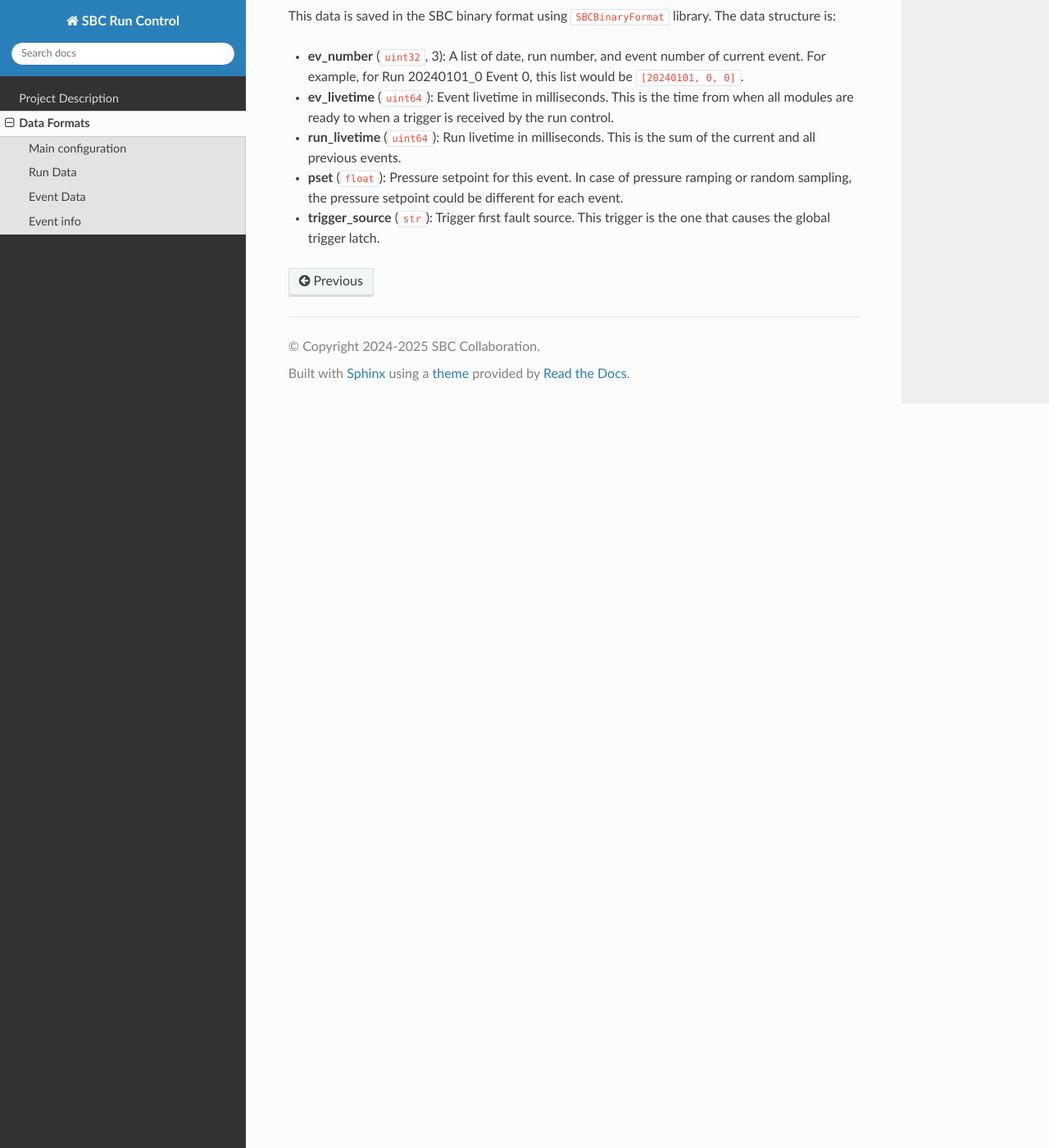
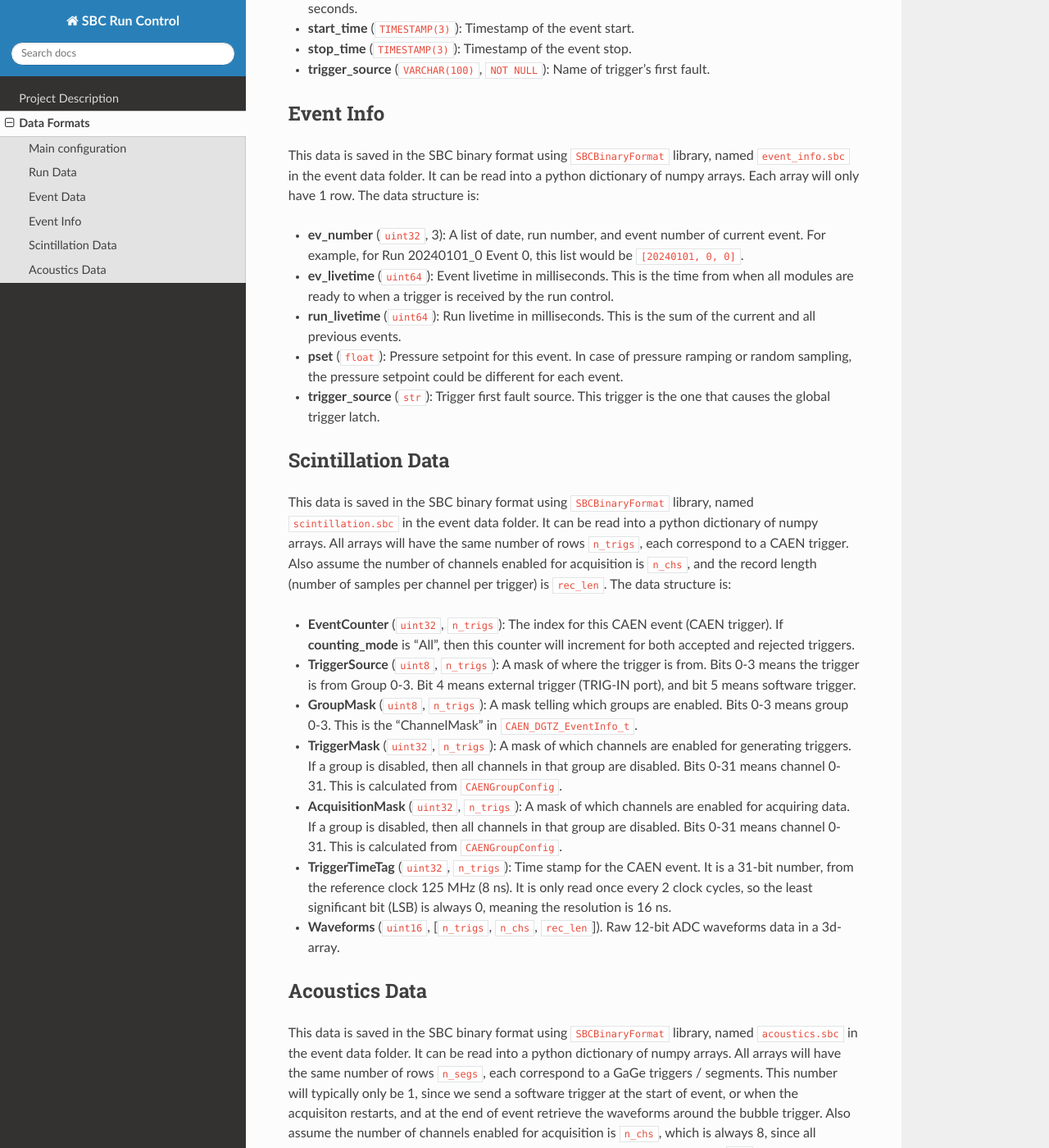
Before and after one commit to SBC-Collaboration/SBC-RunControl, a Sphinx documentation site: the page built from docs/data_format.md, in a window 1280 px wide and 1400 px high, scrolled down 7069 px. Shown: the whole window at 82% size. Built offline with Sphinx 7.4.7 and the Read the Docs theme 3.1.0, drawn with Linux system fonts in a browser that asks for light colours; some of the changed text lies outside the part shown.

Commit message:
Add definition for CAEN and GaGe data

```diff
--- a/docs/data_format.md
+++ b/docs/data_format.md
@@ -54,6 +54,8 @@ The data structure is:
     - **trig_in_as_gate** (`bool`): If `true`, the TRIG-IN port on the digitizer will serve as gate for triggering in all other channels. This means that only if the TRIG-IN is true will the data channel triggering be enabled. If `false`, the TRIG-IN will serve as an additional channel of trigger, which may be useful when doing LED calibration.
     - **decimation** (`int`): Decimation factor for acquisition. This can be n=\[0..7\], and the sampling frequency is f = 62.5 MHz/s / (2 ^ n).
     - **overlap_en** (`bool`): Whether overlapping triggers are enabled. Overlapping triggers are triggers that appear inside the acquisition window of another trigger.
+    - **memory_full** (`str`): Memory full mode. If "Normal", then the CAEN will reject triggers when the memory is full. If "One Buffer Free", it will reject triggers when only one buffer is free. This case, when the first buffer is being read, a new trigger can be accepted and written to the free buffer, make dead time a little shorter.
+    - **counting_mode** (`str`): If "Accepted Only", only accepted triggers will increment **EventCounter**. If "All", all triggers, including rejected triggers, will increment **EventCounter**, so we can know if any triggers are rejected.
     - **polarity** (`str`): Trigger polarity. Rising of falling edge.
     - **majority_level** (`int`): How many groups need to generate concurrent triggers for a global trigger to be generated. A `majority_level` of 0 means any channel from 1 group or more will be accepted.
     - **majority_window** (`int`, 8 ns): The concurrent triggers need to be with in this many clock cycles of each other to count. The internal clock frequency is 125 MHz, so each cycle is 8 ns.
@@ -193,8 +195,8 @@ The event data is saved in the `EventData` tables in the slow control SQL databa
 - **stop_time** (`TIMESTAMP(3)`): Timestamp of the event stop.
 - **trigger_source** (`VARCHAR(100)`, `NOT NULL`): Name of trigger's first fault.
 
-## Event info
-This data is saved in the SBC binary format using `SBCBinaryFormat` library. The data structure is:
+## Event Info
+This data is saved in the SBC binary format using `SBCBinaryFormat` library, named `event_info.sbc` in the event data folder. It can be read into a python dictionary of numpy arrays. Each array will only have 1 row. The data structure is:
 - **ev_number** (`uint32`, 3): A list of date, run number, and event number of current event. For example, for Run
   20240101_0 Event 0, this list would be `[20240101, 0, 0]`.
 - **ev_livetime** (`uint64`): Event livetime in milliseconds. This is the time from when all modules are ready to
@@ -202,3 +204,22 @@ This data is saved in the SBC binary format using `SBCBinaryFormat` library. The
 - **run_livetime** (`uint64`): Run livetime in milliseconds. This is the sum of the current and all previous events.
 - **pset** (`float`): Pressure setpoint for this event. In case of pressure ramping or random sampling, the pressure setpoint could be different for each event.
 - **trigger_source** (`str`): Trigger first fault source. This trigger is the one that causes the global trigger latch.
+
+## Scintillation Data
+This data is saved in the SBC binary format using `SBCBinaryFormat` library, named `scintillation.sbc` in the event data folder. It can be read into a python dictionary of numpy arrays. All arrays will have the same number of rows `n_trigs`, each correspond to a CAEN trigger. Also assume the number of channels enabled for acquisition is `n_chs`, and the record length (number of samples per channel per trigger) is `rec_len`. The data structure is:
+- **EventCounter** (`uint32`, `n_trigs`): The index for this CAEN event (CAEN trigger). If **counting_mode** is "All", then this counter will increment for both accepted and rejected triggers.
+- **TriggerSource** (`uint8`, `n_trigs`): A mask of where the trigger is from. Bits 0-3 means the trigger is from Group 0-3. Bit 4 means external trigger (TRIG-IN port), and bit 5 means software trigger.
+- **GroupMask** (`uint8`, `n_trigs`): A mask telling which groups are enabled. Bits 0-3 means group 0-3. This is the "ChannelMask" in `CAEN_DGTZ_EventInfo_t`.
+- **TriggerMask** (`uint32`, `n_trigs`): A mask of which channels are enabled for generating triggers. If a group is disabled, then all channels in that group are disabled. Bits 0-31 means channel 0-31. This is calculated from `CAENGroupConfig`.
+- **AcquisitionMask** (`uint32`, `n_trigs`): A mask of which channels are enabled for acquiring data. If a group is disabled, then all channels in that group are disabled. Bits 0-31 means channel 0-31. This is calculated from `CAENGroupConfig`.
+- **TriggerTimeTag** (`uint32`, `n_trigs`): Time stamp for the CAEN event. It is a 31-bit number, from the reference clock 125 MHz (8 ns). It is only read once every 2 clock cycles, so the least significant bit (LSB) is always 0, meaning the resolution is 16 ns.
+- **Waveforms** (`uint16`, [`n_trigs`, `n_chs`, `rec_len`]). Raw 12-bit ADC waveforms data in a 3d-array.
+
+## Acoustics Data
+This data is saved in the SBC binary format using `SBCBinaryFormat` library, named `acoustics.sbc` in the event data folder. It can be read into a python dictionary of numpy arrays. All arrays will have the same number of rows `n_segs`, each correspond to a GaGe triggers / segments. This number will typically only be 1, since we send a software trigger at the start of event, or when the acquisiton restarts, and at the end of event retrieve the waveforms around the bubble trigger. Also assume the number of channels enabled for acquisition is `n_chs`, which is always 8, since all channels need to be enabled. The number of samples per channel per trigger`len`, which is 100 ms * sample_rate. The data structure is:
+- **Segment ID** (`uint32`, `n_segs`): Index of this segment.
+- **Timestamp** (`uint32`, `n_segs`): Time stamp of this segment.
+- **Trigger Number** (`uint64`, `n_segs`): At which sample did the bubble trigger occur. This can be used to tell if there has been enough pre-trigger samples.
+- **Range** (`uint32`, [`n_segs`, `n_chs`], mV): Voltage range for each channel. For example, range of 2000 mV means it's 2 Vpp.
+- **DC Offset** (`uint32`, [`n_segs`, `n_chs`], mV): Voltage offset for each channel. For a 2 Vpp range, the minimum is -1000 mV, and maximum is +1000 mV.
+- **Waveforms** (`uint16`, [`n_segs`, `n_chs`, `len`]): The raw 14-bit ADC waveforms data in 3d-array. The two least significant bits are padded with 0, meaning this can be treated as a 16-bit number when converting to voltage, or divide by 4 and treat it as a 14-bit number.
```
